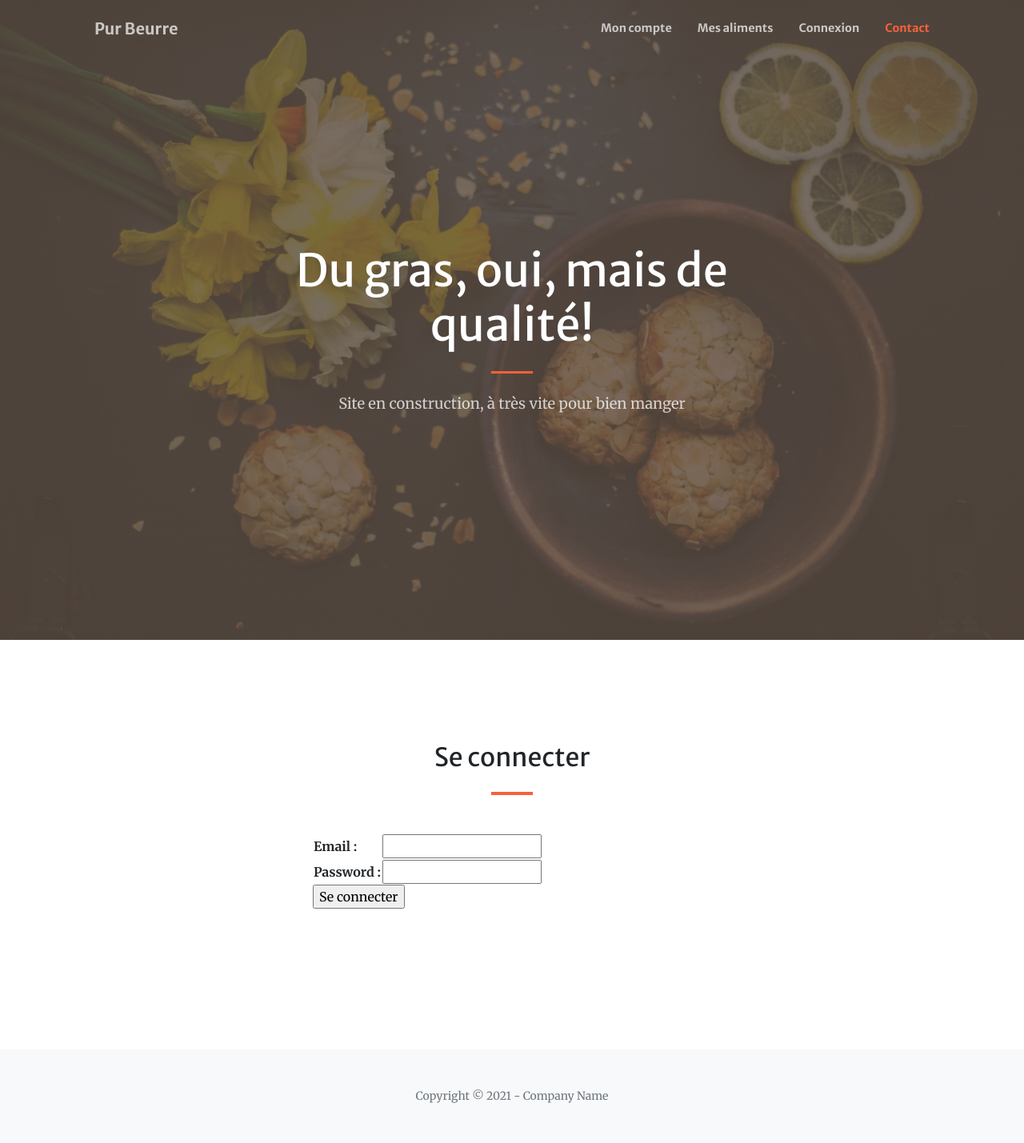
After one commit to Jinr0h404/projet8, a Django app: page /user/signin in a window 1280 px wide. The commit adds this page. Shown: the whole page at 80% size. Run offline with Django 3.2, Linux system fonts and the light colour scheme; some libraries are stand-ins or nearby versions.

Commit message:
add signin and signup template, make form for login and the logout redirection.

```diff
--- a/src/PurBeurre/templates/PurBeurre/base.html
+++ b/src/PurBeurre/templates/PurBeurre/base.html
@@ -29,7 +29,11 @@
                     <ul class="navbar-nav ms-auto my-2 my-lg-0">
                         <li class="nav-item"><a class="nav-link" href="/user/signup">Mon compte</a></li>
                         <li class="nav-item"><a class="nav-link" href="#services">Mes aliments</a></li>
-                        <li class="nav-item"><a class="nav-link" href="#portfolio">Connexion</a></li>
+                        {% if user.is_authenticated %}
+                            <li class="nav-item"><a class="nav-link" href="/user/logout">Se déconnecter</a></li>
+                        {% else %}
+                            <li class="nav-item"><a class="nav-link" href="/user/signin">Connexion</a></li>
+                        {% endif %}
                         <li class="nav-item"><a class="nav-link" href="#contact">Contact</a></li>
                     </ul>
                 </div>
--- a/src/User/forms.py
+++ b/src/User/forms.py
@@ -1,8 +1,13 @@
 from django import forms
+
+
+class SigninForm(forms.Form):
+    email = forms.EmailField(max_length=45, required=True)
+    password = forms.CharField(min_length=6, widget=forms.PasswordInput)
 
 
 class SignupForm(forms.Form):
     username = forms.CharField(max_length=200, required=True)
     email = forms.EmailField(max_length=45, required=True)
-    password = forms.CharField(min_length=6)
+    password = forms.CharField(min_length=6, widget=forms.PasswordInput)
     cgu_accept = forms.BooleanField(initial=True)
--- /dev/null
+++ b/src/User/templates/User/signin.html
@@ -0,0 +1,47 @@
+{% extends 'PurBeurre/base.html' %}
+
+{% block content %}
+{% load static %}
+        <!-- Masthead-->
+        <header class="masthead">
+            <div class="container px-4 px-lg-5 h-100">
+                <div class="row gx-4 gx-lg-5 h-100 align-items-center justify-content-center text-center">
+                    <div class="col-lg-8 align-self-end">
+                        <h1 class="text-white font-weight-bold">Du gras, oui, mais de qualité!</h1>
+                        <hr class="divider" />
+                    </div>
+                    <div class="col-lg-8 align-self-baseline">
+                        <p class="text-white-75 mb-5">Site en construction, à très vite pour bien manger</p>
+                    </div>
+                </div>
+            </div>
+        </header>
+<!-- Contact-->
+        <section class="page-section" id="contact">
+            <div class="container px-4 px-lg-5">
+                <div class="row gx-4 gx-lg-5 justify-content-center">
+                    <div class="col-lg-8 col-xl-6 text-center">
+                        <h2 class="mt-0">Se connecter</h2>
+                        <hr class="divider" />
+                        <p class="text-muted mb-5">{{ message }}</p>
+                    </div>
+                </div>
+                <div class="row gx-4 gx-lg-5 justify-content-center mb-5">
+                    <div class="col-lg-6">
+                        <div class="col-lg-8 align-self-baseline">
+                            <!-- ajout d'un formulaire pour l'inscription que l'on récupère depuis la vue-->
+                            <form method="POST">
+                                <table>
+                                    {{ form.as_table }}
+                                    {% csrf_token %}
+                                </table>
+                                <input type="submit" value="Se connecter" />
+                            </form>
+                        </div>
+                    </div>
+                </div>
+            </div>
+        </section>
+
+
+{% endblock %}
--- a/src/User/urls.py
+++ b/src/User/urls.py
@@ -1,8 +1,9 @@
 from django.urls import path
-from .views import index, signup
+from .views import index, signup, signin, logout_user
 
 urlpatterns = [
     path('', index, name="user-index"),
-    path('signup', signup, name="user-signup")
-
+    path('signup', signup, name="user-signup"),
+    path('signin', signin, name="user-signin"),
+    path('logout', logout_user, name="user-logout")
 ]
--- a/src/User/views.py
+++ b/src/User/views.py
@@ -1,6 +1,7 @@
 from django.http import HttpResponse
-from django.shortcuts import render
-from User.forms import SignupForm
+from django.shortcuts import render, redirect
+from User.forms import SignupForm, SigninForm
+from django.contrib.auth import authenticate, login, logout
 
 def index(request):
     #return HttpResponse("<h1>Du gras, oui, mais de qualité!</h1><h2>Site en construction, à très vite pour bien manger</h2>")
@@ -10,4 +11,24 @@ def signup(request):
     """on génère une instance de notre formulaire et on l'envoie formulaire via le context"""
     form = SignupForm()
 
-    return render(request, "User/signup.html", {'form': form})
+    return render(request, "User/signup.html", context={'form': form})
+
+def signin(request):
+    form = SigninForm()
+    message = ''
+    if request.method == 'POST':
+        form = SigninForm(request.POST)
+        if form.is_valid():
+            user = authenticate(
+                email=form.cleaned_data['email'],
+                password=form.cleaned_data['password'])
+            if user is not None:
+                login(request, user)
+                message = f'Bonjour, {user.username} !'
+            else:
+                message = 'Identifiants incorrects'
+    return render(request, "User/signin.html", context={'form': form, 'message':message})
+
+def logout_user(request):
+    logout(request)
+    return redirect("index")
```
